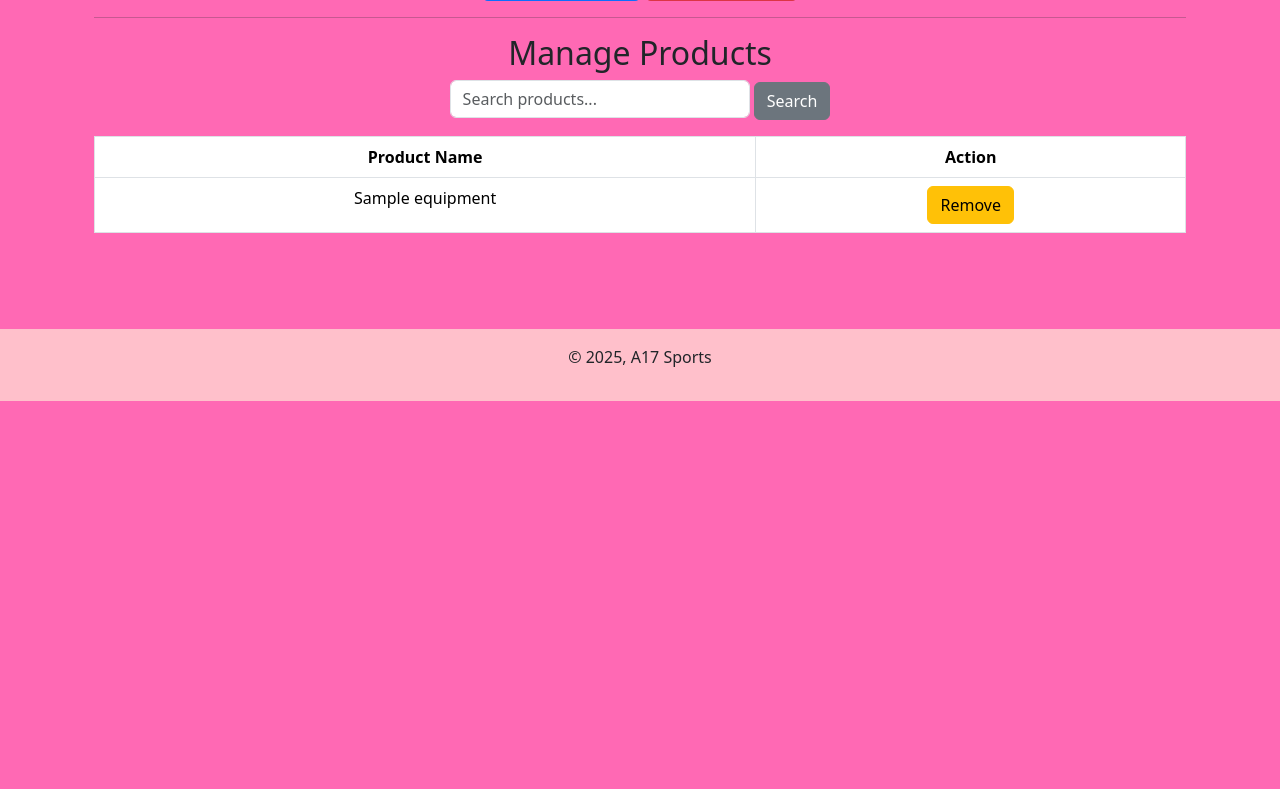
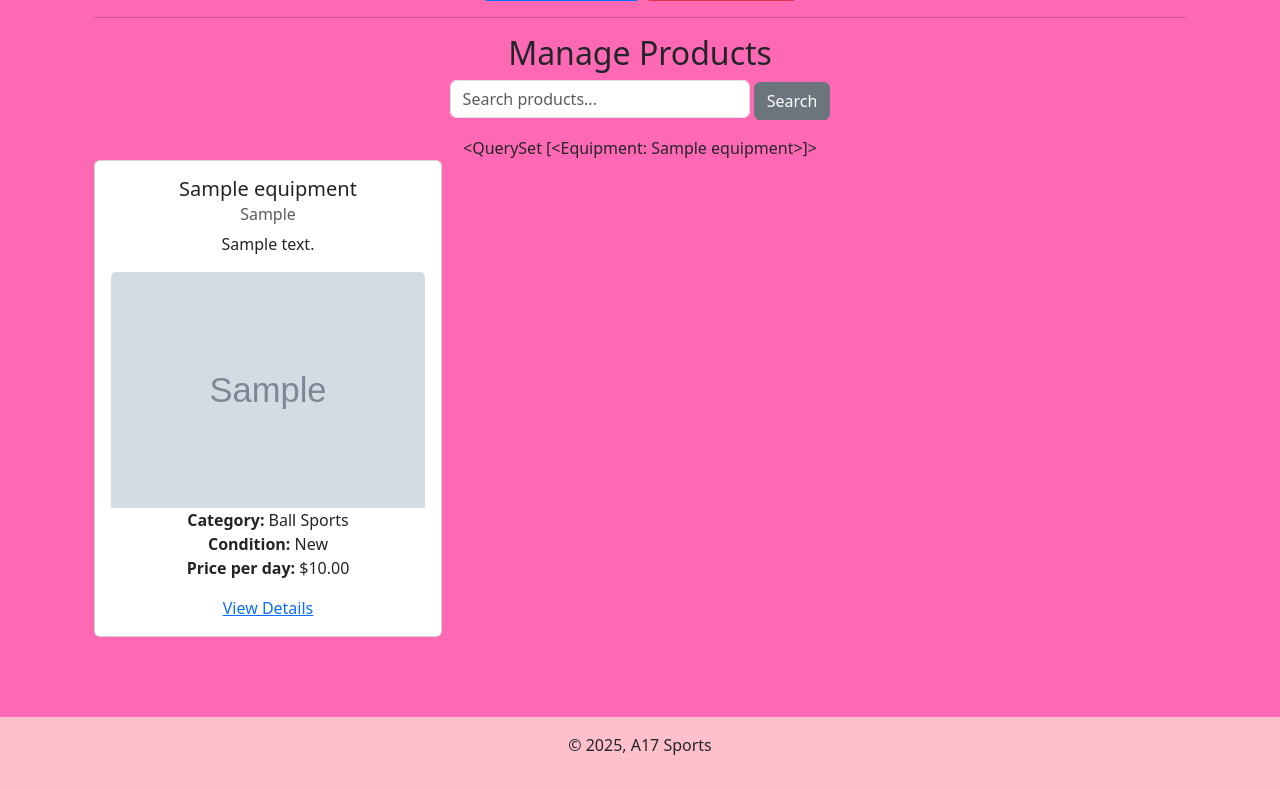
Before and after one commit to k4rstm4n/sports-lending-app, a Django app: page /productCollections/edit_collection/1/ in a window 1280 px wide. Shown: the part 720-1509 px from the top of the page. Before the commit the page ends 1121 px from the top, so only its background shows below. Run offline with Django 5.2, Linux system fonts and the light colour scheme; a user stored in the database is signed in; tables that the repository leaves empty hold one stand-in row (values such as "Sample post"); grey boxes marked "Sample" are stand-in pictures; some libraries are stand-ins or nearby versions.

Commit message:
products appear

```diff
--- a/productCollections/forms.py
+++ b/productCollections/forms.py
@@ -18,6 +18,13 @@ class EditCollectionForm(forms.ModelForm):
             "collection_private_userlist",
         ]
 
+        search = forms.CharField(
+            required=False,
+            widget=forms.TextInput(
+                attrs={"class": "form-control", "placeholder": "Search equipment..."}
+            ),
+        )
+
 
 class CollectionFilterForm(forms.Form):
     search = forms.CharField(
--- a/productCollections/templates/productCollections/edit_collection.html
+++ b/productCollections/templates/productCollections/edit_collection.html
@@ -10,50 +10,44 @@
     {% csrf_token %}
     {{ form.as_p }}
     <button type="submit" name="update_collection" class="btn btn-primary">Update Collection</button>
-    <button type="submit" name="delete_collection" class="btn btn-danger" onclick="return confirm('Are you sure you want to delete this collection?');">Delete Collection</button>
+    <button type="submit" name="delete_collection" class="btn btn-danger"
+      onclick="return confirm('Are you sure you want to delete this collection?');">Delete Collection</button>
   </form>
 
   <hr>
 
   <h2>Manage Products</h2>
   <form method="get" class="mb-3">
-    <input type="text" name="search" placeholder="Search products..." value="{{ search_query }}" class="form-control" style="max-width: 300px; display: inline-block;">
+    <input type="text" name="search" placeholder="Search products..." value="{{ search_query }}" class="form-control"
+      style="max-width: 300px; display: inline-block;">
     <button type="submit" class="btn btn-secondary">Search</button>
   </form>
-
-  <table class="table table-bordered">
-    <thead>
-      <tr>
-        <th>Product Name</th>
-        <th>Action</th>
-      </tr>
-    </thead>
-    <tbody>
-      {% for product in products %}
-      <tr>
-        <td>{{ product.name }}</td>
-        <td>
-          {% if product in collection_products %}
-          <form method="post" style="display: inline;">
-            {% csrf_token %}
-            <input type="hidden" name="product_id" value="{{ product.id }}">
-            <button type="submit" name="remove_product" class="btn btn-warning">Remove</button>
-          </form>
-          {% else %}
-          <form method="post" style="display: inline;">
-            {% csrf_token %}
-            <input type="hidden" name="product_id" value="{{ product.id }}">
-            <button type="submit" name="add_product" class="btn btn-success">Add</button>
-          </form>
+  {{ products }}
+  <div class="row row-cols-1 row-cols-md-3 g-4">
+    {% for equipment in products %}
+    <div class="col">
+      <div class="card h-100">
+        <div class="card-body">
+          <h5 class="card-title">{{ equipment.name }}</h5>
+          <h6 class="card-subtitle mb-2 text-muted">{{ equipment.brand }}</h6>
+          <p class="card-text">{{ equipment.description }}</p>
+          {% if equipment.image %}
+          <img alt="equipment picture" src="{{equipment.image.url}}" class="card-img-top">
           {% endif %}
-        </td>
-      </tr>
-      {% empty %}
-      <tr>
-        <td colspan="2">No products found.</td>
-      </tr>
-      {% endfor %}
-    </tbody>
-  </table>
+          <ul class="list-unstyled">
+            <li><strong>Category:</strong> {{ equipment.get_category_display }}</li>
+            <li><strong>Condition:</strong> {{ equipment.get_condition_display }}</li>
+            <li><strong>Price per day:</strong> ${{ equipment.price_per_day }}</li>
+          </ul>
+          <a href="{% url 'products:product_detail' equipment.id %}">View Details</a>
+        </div>
+      </div>
+    </div>
+    {% empty %}
+    <div class="col-12">
+      <p class="text-center">No equipment found.</p>
+    </div>
+    {% endfor %}
+  </div>
 </div>
 {% endblock %}
--- a/productCollections/views.py
+++ b/productCollections/views.py
@@ -12,72 +12,12 @@ from django.contrib.auth.models import User, Permission
 from login.models import Profile
 from django.contrib.auth.decorators import login_required
 from django.contrib.auth.mixins import LoginRequiredMixin
+from products.models import Equipment
 
-
-def collection_catalog(request):
-    queryset = Collection.objects.all()
-    context = {"collection_list": queryset}
-    return render(request, "productCollections/view_collections.html", context)
-
-class MakeCollectionsCreateView(LoginRequiredMixin, CreateView):
-    model = Collection
-    fields = [
-        "collection_name",
-        "collection_description",
-        "collection_privacy",
-        "collection_private_userlist",
-    ]
-    login_url = "/login/"
-    redirect_field_name = "next"
-
-    def get_form(self, form_class=None):
-        form = super().get_form(form_class)
-        user = self.request.user
-
-        if user.has_perm("login.borrower_perms"):
-            form.fields.pop("collection_privacy")
-            form.fields.pop("collection_private_userlist")
-        elif user.has_perm("login.lender_perms"):
-            form.fields["collection_privacy"].choices = Collection.LENDER_PRIVACY_CHOICES
-        return form
-
-    def form_valid(self, form):
-        self.object = form.save(commit=False)
-        self.object.owner = self.request.user
-        self.object.created_at = timezone.now()
-        self.object.save()
-        if self.request.user.has_perm("login.lender_perms"):
-            form.save_m2m()
-        return redirect(reverse("productCollections:make_collections"))
-
-def my_collections(request):
-    form = CollectionFilterForm(request.GET)
-    if request.user.has_perm('login.lender_perms'):
-        queryset = Collection.objects.all()
-    elif request.user.has_perm('login.borrower_perms'):
-        queryset = Collection.objects.filter(owner=request.user)
-
-    if form.is_valid():
-        if form.cleaned_data['search']:
-            search_query = form.cleaned_data['search']
-            queryset = queryset.filter(
-                Q(collection_name__icontains=search_query) |
-                Q(collection_description__icontains=search_query)
-            )
-        context = {
-            'form': form,
-            'collection_list': queryset
-        }
-        return render(request, 'productCollections/catalog.html', context)
 
 @login_required
 def edit_collection(request, collection_id):
     collection = get_object_or_404(Collection, id=collection_id)
-
-
-    if request.user != collection.owner and not request.user.has_perm("login.lender_perms"):
-        messages.error(request, "You do not have permission to edit this collection.")
-        return redirect("productCollections:view_collections")
 
     if request.method == "POST":
 
@@ -86,7 +26,9 @@ def edit_collection(request, collection_id):
             if form.is_valid():
                 form.save()
                 messages.success(request, "Collection updated successfully.")
-                return redirect("productCollections:edit_collection", collection_id=collection.id)
+                return redirect(
+                    "productCollections:edit_collection", collection_id=collection.id
+                )
             else:
                 messages.error(request, "Please correct the errors below.")
 
@@ -99,34 +41,45 @@ def edit_collection(request, collection_id):
             product_id = request.POST.get("product_id")
             product = get_object_or_404(Equipment, id=product_id)
 
-            private_collections = product.collections.filter(collection_privacy="private")
+            private_collections = product.collections.filter(
+                collection_privacy="private"
+            )
             if private_collections.exists() and collection not in private_collections:
-                messages.error(request,
-                               "This product is already in a private collection and cannot be added to another collection.")
-                return redirect("productCollections:edit_collection", collection_id=collection.id)
+                messages.error(
+                    request,
+                    "This product is already in a private collection and cannot be added to another collection.",
+                )
+                return redirect(
+                    "productCollections:edit_collection", collection_id=collection.id
+                )
             product.collections.add(collection)
             messages.success(request, "Product added successfully.")
-            return redirect("productCollections:edit_collection", collection_id=collection.id)
+            return redirect(
+                "productCollections:edit_collection", collection_id=collection.id
+            )
 
         elif "remove_product" in request.POST:
             product_id = request.POST.get("product_id")
             product = get_object_or_404(Equipment, id=product_id)
             product.collections.remove(collection)
             messages.success(request, "Product removed successfully.")
-            return redirect("productCollections:edit_collection", collection_id=collection.id)
+            return redirect(
+                "productCollections:edit_collection", collection_id=collection.id
+            )
     else:
         form = EditCollectionForm(instance=collection)
 
+    products = Equipment.objects.all()
+    collection_products = Equipment.objects.all()
+    search_query = request.GET.get("search", "")
+    print("All Products:", products)  # Debugging output
+    print("Collection Products:", collection_products)  # Debugging output
+    print("Search Query:", search_query)  # Debugging output
 
-    search_query = request.GET.get("search", "")
     if search_query:
-        products = Equipment.objects.filter(name__icontains=search_query)
-    else:
-        products = Equipment.objects.all()
-
-
-    collection_products = Equipment.objects.filter(collections=collection)
-
+        products = Equipment.objects.all()  # REMOVE FILTER for testing
+        # products = products.filter(name__icontains=search_query)
+        print("Filtered Products:", products)  # Debugging output
     context = {
         "form": form,
         "collection": collection,
--- a/products/views.py
+++ b/products/views.py
@@ -8,9 +8,6 @@ from django.views import generic
 from django.utils import timezone
 from django.http import HttpResponseRedirect, HttpResponseForbidden
 from django.contrib import messages
-
-
-# Create your views here.
 
 
 def product_catalog(request):
```
Also changed, not shown: productCollections/models.py (+12 -3 lines), productCollections/migrations/0007_alter_collection_collection_private_userlist_and_more.py (added).
